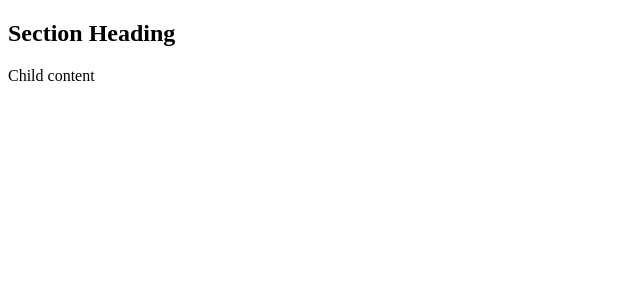
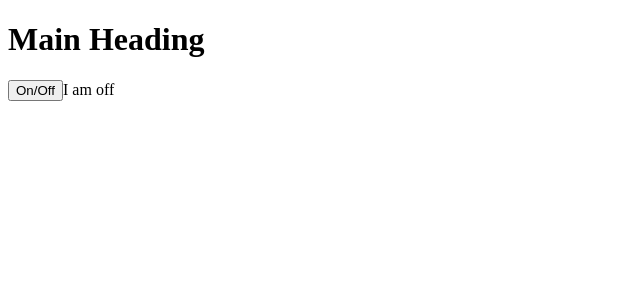
Before and after one commit to Adamskoullos/react-dojo-projects, a React (Create React App) app in the folder dojo/: page / in a window 1280 px wide. Shown: the top 300 px of the page, without its empty margins (0-640 px from the left). Built offline with nearby package versions, Linux system fonts and the light colour scheme.

Commit message:
Add patterns for using conditionally rending components using if

```diff
--- a/dojo/src/App.js
+++ b/dojo/src/App.js
@@ -1,18 +1,41 @@
-import React from "react";
+import React, { useState } from "react";
 
-const Paragraph = ({ text }) => <p>{text}</p>;
+// child components to be conditionally rendered
+const OnMessage = () => <span>I am on</span>;
+const OffMessage = () => <span>I am off</span>;
 
-const Section = ({ heading, children }) => (
-  <section>
-    <h1>{heading}</h1>
-    {children}
-  </section>
-);
+// const Message = ({ isOn }) => {
+//   if (isOn) {
+//     return <OnMessage />;
+//   } else {
+//     return <OffMessage />;
+//   }
+// };
 
-const App = () => (
-  <Section heading="Section Heading">
-    <Paragraph text="Child content" />
-  </Section>
-);
+const App = () => {
+  const [isOn, setIsOn] = useState(false);
 
+  const onClickHandler = () => {
+    setIsOn((value) => !value);
+  };
+
+  const message = (isOn) => {
+    if (isOn) {
+      return <OnMessage />;
+    } else {
+      return <OffMessage />;
+    }
+  };
+
+  return (
+    <main>
+      <h1>Main Heading</h1>
+      <button type="button" onClick={onClickHandler} aria-pressed={isOn}>
+        On/Off
+      </button>
+      {/* <Message isOn={isOn} /> */}
+      {message(isOn)}
+    </main>
+  );
+};
 export default App;
```
Also changed, not shown: 1 other file (tests, documents, lock files or other folders).
